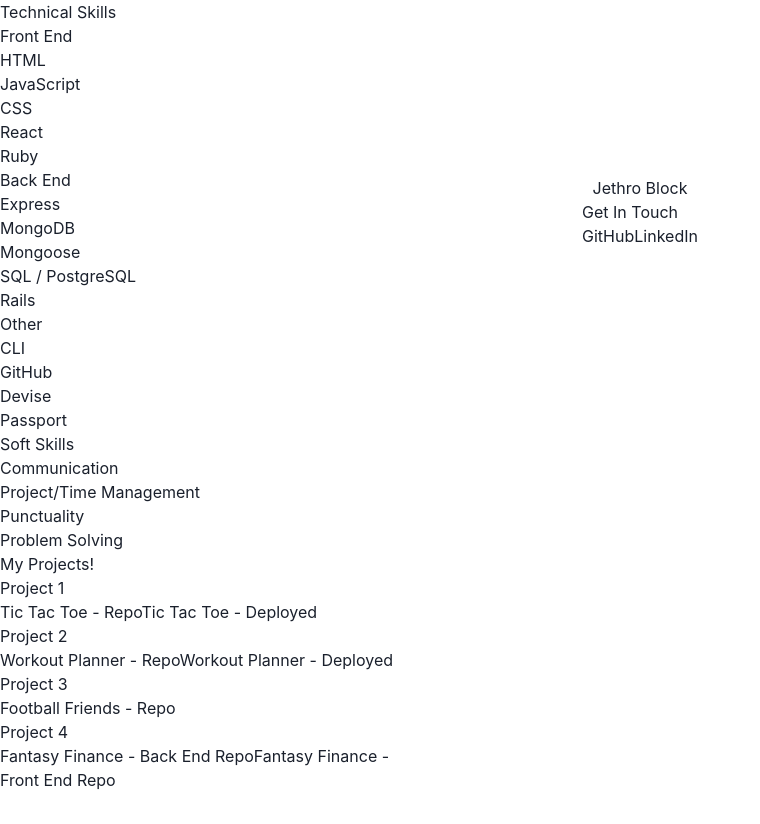
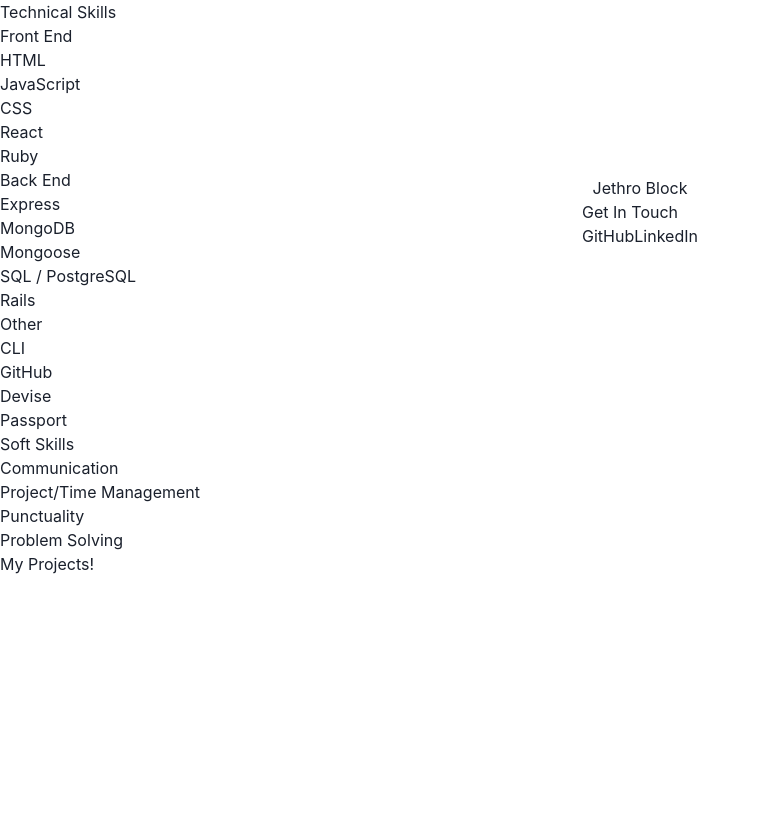
Before and after one commit to jayteebee/Portfolio-V1, a React (Create React App) app: page / in a window 1280 px wide. Shown: the top 824 px of the page, without its empty margins (0-760 px from the left). Built offline with nearby package versions, Linux system fonts and the light colour scheme.

Commit message:
Reformat dir structure - separate project comps

```diff
--- a/src/Components/Projects.jsx
+++ b/src/Components/Projects.jsx
@@ -5,19 +5,6 @@
     <div>
 
     <h2> My Projects!</h2>
-    <h3>Project 1</h3>
-    <a href="http://github.com/jayteebee/Project-TTT">Tic Tac Toe - Repo</a>
-    <a href="https://jayteebee.github.io/Project-TTT/">Tic Tac Toe - Deployed</a>
-    <h3>Project 2</h3>
-    <a href="http://github.com/jayteebee/workout_planner">Workout Planner - Repo</a>
-    <a href="https://jayteebee.github.io/workout_planner/">Workout Planner - Deployed</a>
-    <h3>Project 3</h3>
-    <a href="http://github.com/jayteebee/Football-Friends">Football Friends - Repo</a>
-    <h3>Project 4</h3>
-    <a href="https://github.com/jayteebee/fantasyFinance">Fantasy Finance - Back End Repo</a>
-    <a href="https://github.com/jayteebee/FantasyFinanceFrontEnd">Fantasy Finance - Front End Repo</a>
-
-
 
     </div>
   )
```
Also changed, not shown: src/Components/Projects/P1.jsx (added, +13 -0 lines), src/Components/Projects/P2.jsx (added, +13 -0 lines), src/Components/Projects/P3.jsx (added, +12 -0 lines), src/Components/Projects/P4.jsx (added, +13 -0 lines).
